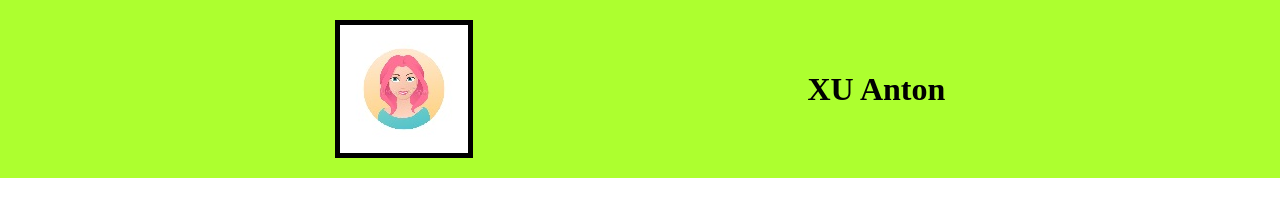
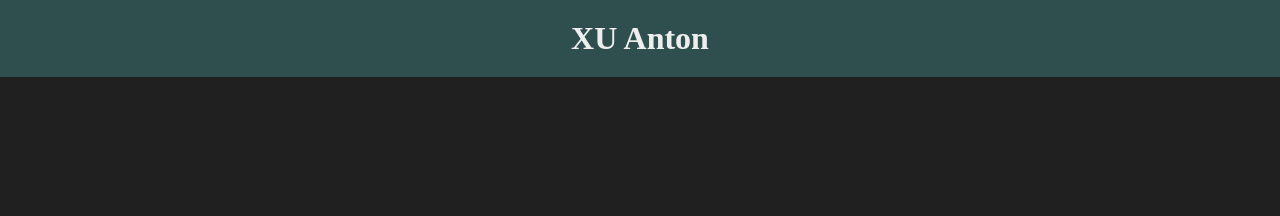
Before and after one commit to Anxton/Anxton.github.io, a plain HTML site: page index.html in a window 1280 px wide. Drawn offline with Linux system fonts and the light colour scheme.

Commit message:
post maquettage

```diff
--- a/index.html
+++ b/index.html
@@ -2,20 +2,17 @@
 <html lang="en">
 
 <head>
-    <meta charset="UTF-8">
-    <meta http-equiv="X-UA-Compatible" content="IE=edge">
-    <meta name="viewport" content="width=device-width, initial-scale=1.0">
-    <link rel="stylesheet" href="style.css">
-    <title>CV DevWeb</title>
+    <meta charset="UTF-8" />
+    <meta http-equiv="X-UA-Compatible" content="IE=edge" />
+    <meta name="viewport" content="width=device-width, initial-scale=1.0" />
+    <link rel="stylesheet" href="style.css" />
+    <title>Anton Xu.</title>
 </head>
 
 <body>
     <header>
         <div class="headerFlex">
-
-            <img src="hihi.jpg" alt="ma photo">
             <h1>XU Anton</h1>
-
         </div>
     </header>
 </body>
--- a/style.css
+++ b/style.css
@@ -3,17 +3,19 @@
     margin: 0;
 }
 
-header {
-    background-color: greenyellow;
+body {
+    background-color: #202020;
+    color: #eeeeee;
 }
 
-.headerFlex {
+header {
+    background-color: darkslategray;
     display: flex;
     justify-content: space-evenly;
     align-items: center;
     padding: 20px 0 20px 0;
 }
+
 header img {
-
     border: 5px solid black;
 }
```
